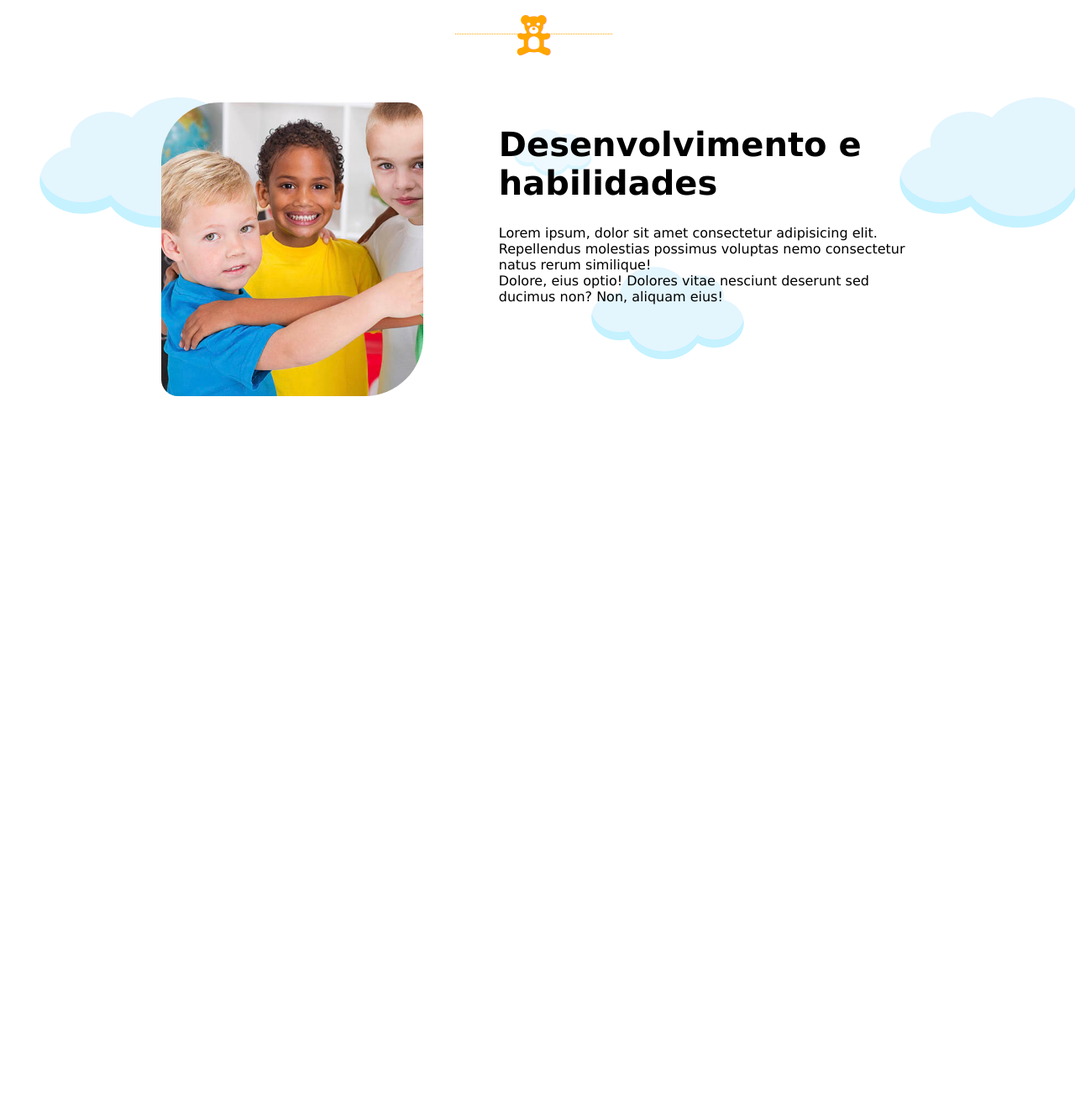
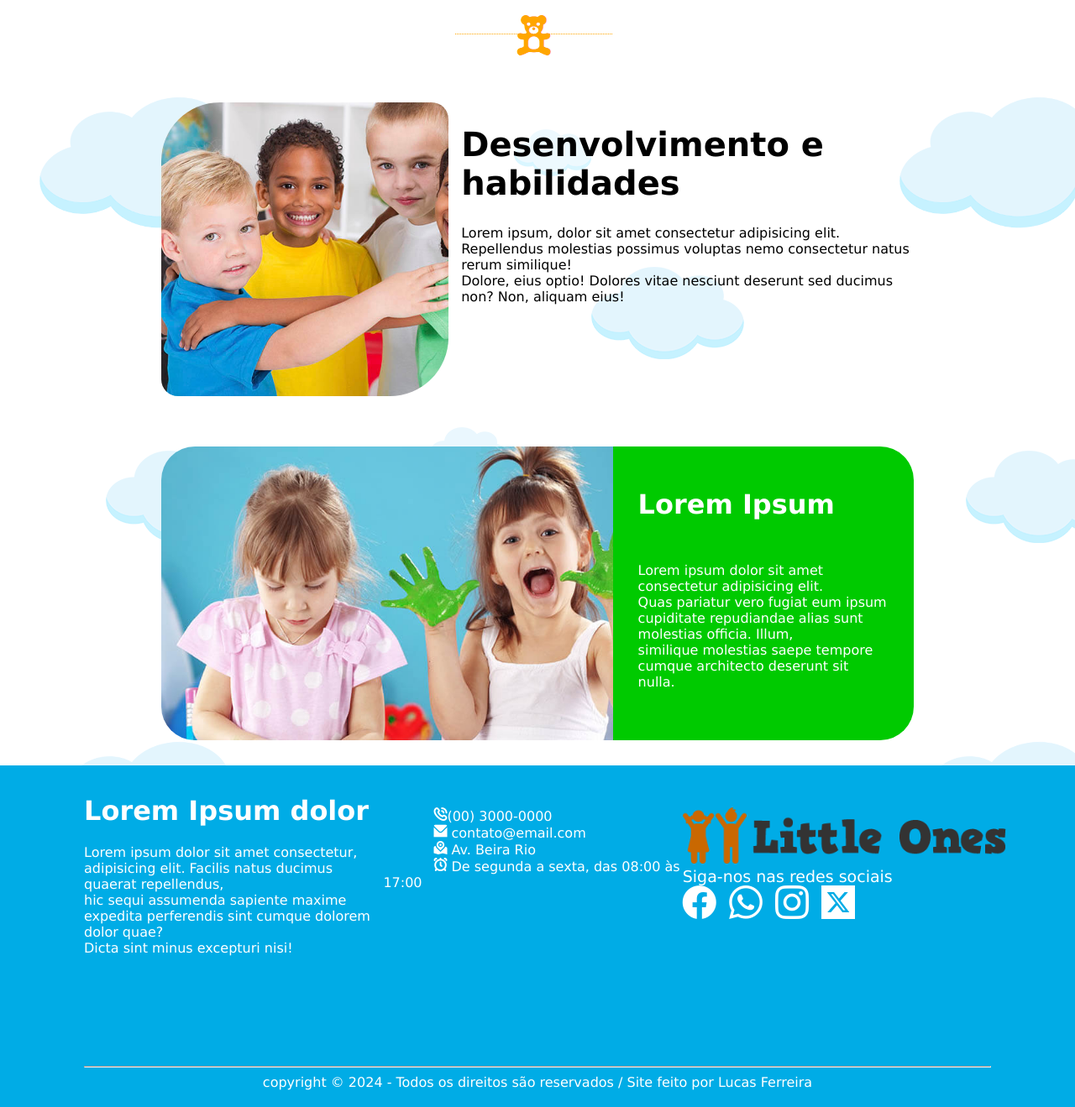
Before and after one commit to lucassantDev/Projeto-Frontend, a plain HTML site: page index.html in a window 1280 px wide. Shown: the part 724-2043 px from the top of the page at 84% size. Before the commit the page ends 1226 px from the top, so only its background shows below. Drawn offline with nearby package versions, Linux system fonts and the light colour scheme; a web font is replaced by a local one.

Commit message:
Aula 25/09 finalizada

```diff
--- a/estilo.css
+++ b/estilo.css
@@ -2,6 +2,31 @@
 
 @import url('https://fonts.googleapis.com/css2?family=Marhey:wght@300..700&display=swap ');
 /*FONTE = MARHEY*/
+
+@import url('https://cdn-uicons.flaticon.com/2.6.0/uicons-bold-rounded/css/uicons-bold-rounded.css');
+/*ICONE DO TELEFONE*/
+
+@import url('https://cdn-uicons.flaticon.com/2.6.0/uicons-solid-straight/css/uicons-solid-straight.css');
+/* ICONE DA CAIXA DE EMAIL */
+
+@import url('https://cdn-uicons.flaticon.com/2.6.0/uicons-solid-straight/css/uicons-solid-straight.css');
+/* ICONE DO MAPA/LOCALIZAÇÃO */
+
+
+@import url('https://cdn-uicons.flaticon.com/2.6.0/uicons-brands/css/uicons-brands.css');
+/* LOGO FACEBOOK */
+
+@import url('https://cdn-uicons.flaticon.com/2.6.0/uicons-brands/css/uicons-brands.css');
+/* LOGO WHATSSAP */
+
+@import url('https://cdn-uicons.flaticon.com/2.6.0/uicons-brands/css/uicons-brands.css');
+/* LOGO INSTAGRAM */
+
+@import url('https://cdn-uicons.flaticon.com/2.6.0/uicons-brands/css/uicons-brands.css');
+/* LOGO X */
+
+@import url('https://cdn-uicons.flaticon.com/2.6.0/uicons-bold-straight/css/uicons-bold-straight.css');
+/* ICONE DE CONFIGURAÇÕES NO MOBILE/TABLET */
 
 
 :root{
@@ -102,12 +127,11 @@ body{
 
 }
 
-#secao_01{
+#secao_01, #secao_02{
     display: flex;
     justify-content: center;
     /* border: 1px solid red; */
     text-align: left;
-    gap: 90px;
     padding: 30px;
     width: 70%;
     margin: auto;
@@ -127,4 +151,120 @@ body{
 
 #conteudo_secao_01 > h1{
     font-size: 40px;
+    margin-left: 15px;
+
 }
+
+#conteudo_secao_01 > p{
+    margin-left: 15px;
+
+}
+
+#crianca_secao_02{
+    width: 60%;
+    height: 350px;
+    background-image: url(imagens/criancas3.jpg);
+    background-size: cover;
+    border-radius: 40px 0px 0px 40px;
+
+
+}
+
+#conteudo_secao_02{
+    background-color: var(--verde_limão);
+    width: 40%;
+    border-radius: 0px 40px 40px 0px;
+    color: var(--branco);
+    text-align: left;
+}
+
+#conteudo_secao_02 h1{
+    margin-top: 50px;
+    margin-left: 30px;
+    margin-right: 30px;
+
+}
+
+#conteudo_secao_02 p{
+    margin-top: 50px;
+    margin-left: 30px;
+    margin-right: 30px;
+
+}
+
+#rodape{
+    background-color: var(--azul_claro);
+    display: flex;
+    padding-left: 100px;
+    padding-right: 100px;
+    padding-top: 50px;
+    flex-wrap: wrap;
+    padding-bottom: 20px;
+}
+
+.conteudos_rodape{
+    width: 33%;
+    height: 300px;
+    /* border: 1px solid red; */
+    text-align: left;
+    color: var(--branco);
+}
+
+
+.icones{
+    font-size: 40px;
+    margin-right: 10px;
+}
+
+
+#coluna_03 img{
+    width: 400px;
+}
+
+
+#coluna_02 i{
+    margin-left: 60px;
+}
+
+
+#coluna_01 h1{
+    margin-top: -15px;
+}
+
+
+#copyright{
+    min-width: 100%;
+    color: var(--branco);
+}
+
+#menu_mobile_tablet{
+    background-color: red;
+    height: 70px;
+    display: flex;
+    align-items: center;
+    justify-content: left;
+    padding-left: 30px;
+    font-size: 30px;
+    color: var(--branco);
+    display: none;
+}
+
+/* configuração de responsividade para smartphones */
+@media screen and (max-width: 480px){
+    #menu_mobile_tablet{
+        display: flex;
+    }
+    #menu_topo{
+        display: none;
+    }
+}
+
+/* configuraçao para tablets */
+@media screen and (min-width: 481px) and (max-width: 1024px) {
+    #menu_mobile_tablet{
+        display: flex;
+    }
+    #menu_topo{
+        display: none;
+    }
+}
--- a/index.html
+++ b/index.html
@@ -9,6 +9,11 @@
 </head>
 <body>
     <div id="container">
+        <div id="menu_mobile_tablet">
+            <i class="fi fi-bs-menu-burger"></i>
+        </div>
+
+
         <div id="menu_topo">
             <img src="imagens/logomarca_branca.png" alt="logo do site, com a cor branca" height="60">
             <div id="caixa_menus">
@@ -48,7 +53,45 @@
                     Dolore, eius optio! Dolores vitae nesciunt deserunt sed ducimus non? Non, aliquam eius!
                 </p>
             </div>
-        </div> <!-- fim div imagem e desenvolvimento de habilidades -->
+        </div>  <!-- fim da seção 01-->
+
+        <div id="secao_02">
+            <div id="crianca_secao_02"></div>
+            <div id="conteudo_secao_02">
+                <h1>Lorem Ipsum</h1>
+                <p>
+                    Lorem ipsum dolor sit amet consectetur adipisicing elit. <br>
+                     Quas pariatur vero fugiat eum ipsum cupiditate repudiandae alias sunt molestias officia. Illum,<br>
+                     similique molestias saepe tempore cumque architecto deserunt sit nulla.
+                </p>
+            </div>
+        </div>  <!-- fim da seção 02-->
+
+        <div id="rodape">
+            <div id="coluna_01" class="conteudos_rodape">
+                <h1>Lorem Ipsum dolor</h1>
+                <p>Lorem ipsum dolor sit amet consectetur, adipisicing elit. Facilis natus ducimus quaerat repellendus, <br> hic sequi assumenda sapiente maxime expedita perferendis sint cumque dolorem dolor quae? <br> Dicta sint minus excepturi nisi!</p>
+            </div>
+            <div id="coluna_02" class="conteudos_rodape">
+                <i class="fi fi-br-phone-call"></i>(00) 3000-0000 <br>
+                <i class="fi fi-ss-envelope"></i> contato@email.com <br>
+                <i class="fi fi-ss-map-marker"></i> Av. Beira Rio <br>
+                <i class="fi fi-br-alarm-clock"></i> De segunda a sexta, das 08:00 às 17:00
+            </div>
+            <div id="coluna_03" class="conteudos_rodape">
+                <img src="imagens/logomarca_escura.png" alt="imagem do site na cor escura">
+                <p style="font-size: 19px; margin:auto;">Siga-nos nas redes sociais</p>
+                <i class="fi fi-brands-facebook icones"></i>
+                <i class="fi fi-brands-whatsapp icones"></i>
+                <i class="fi fi-brands-instagram icones"></i>
+                <i class="fi fi-brands-twitter-alt-square icones"></i>
+            </div>
+            <div id="copyright">
+                 <hr> <!-- cria linha horizontal -->
+                copyright © 2024 - Todos os direitos são reservados / Site feito por Lucas Ferreira
+            </div>
+
+        </div>  <!-- fim div rodapé-->
 
 
     </div> <!-- fim da div principal-->
```
